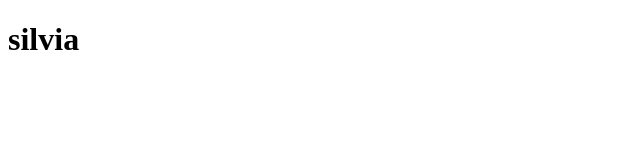
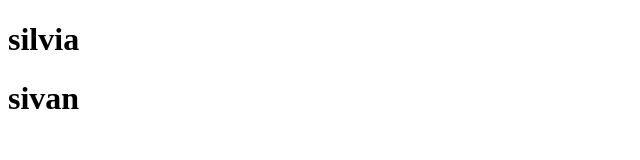
Before and after one commit to PhilipBrodovsky/demogit, a plain HTML site: page index.html in a window 1280 px wide. Shown: the whole page, without its empty margins (0-640 px from the left). Drawn offline with Linux system fonts and the light colour scheme.

Commit message:
add my name

```diff
--- a/index.html
+++ b/index.html
@@ -7,5 +7,6 @@
 </head>
 <body>
    <h1>silvia </h1>
+   <h1>sivan</h1>
 </body>
 </html>
```
